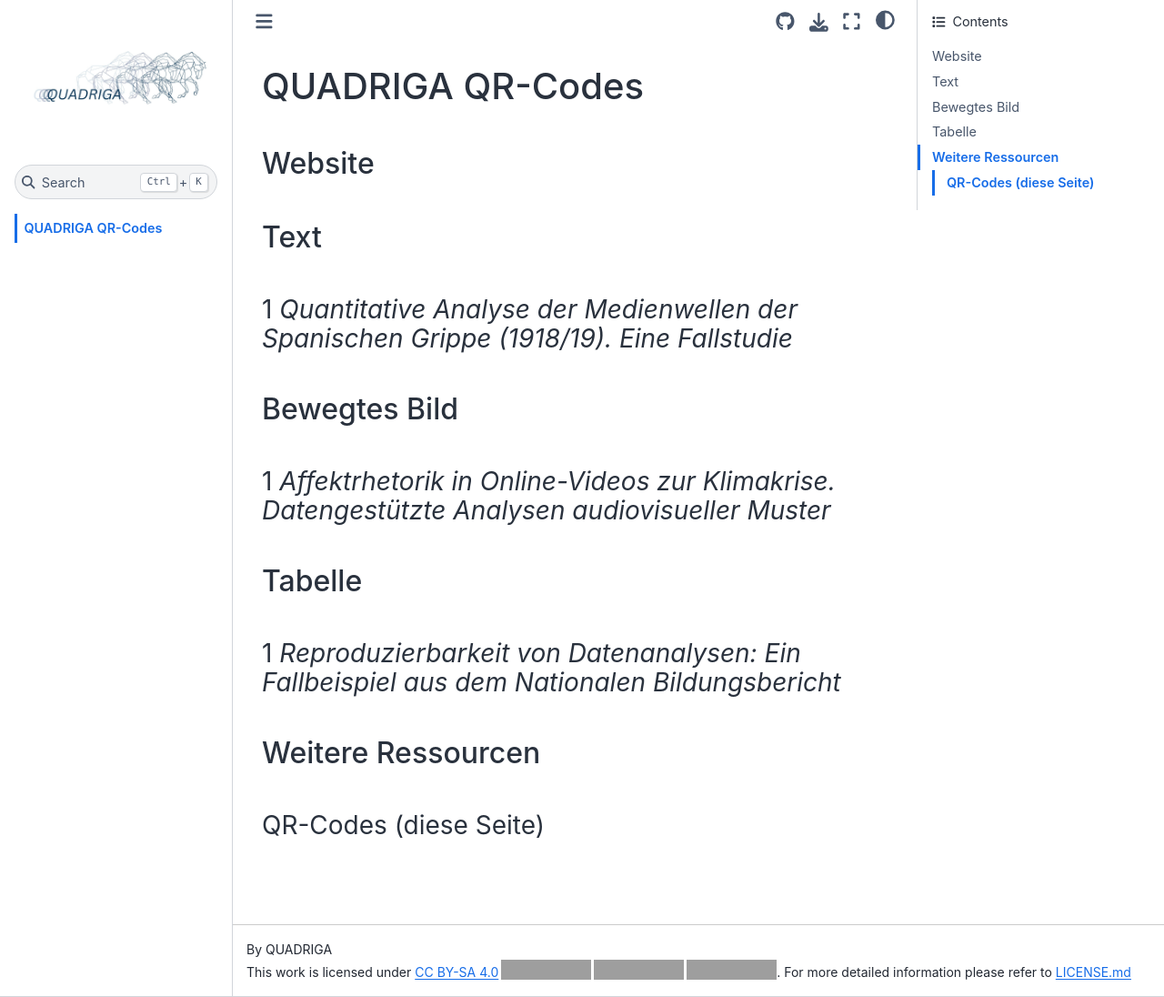
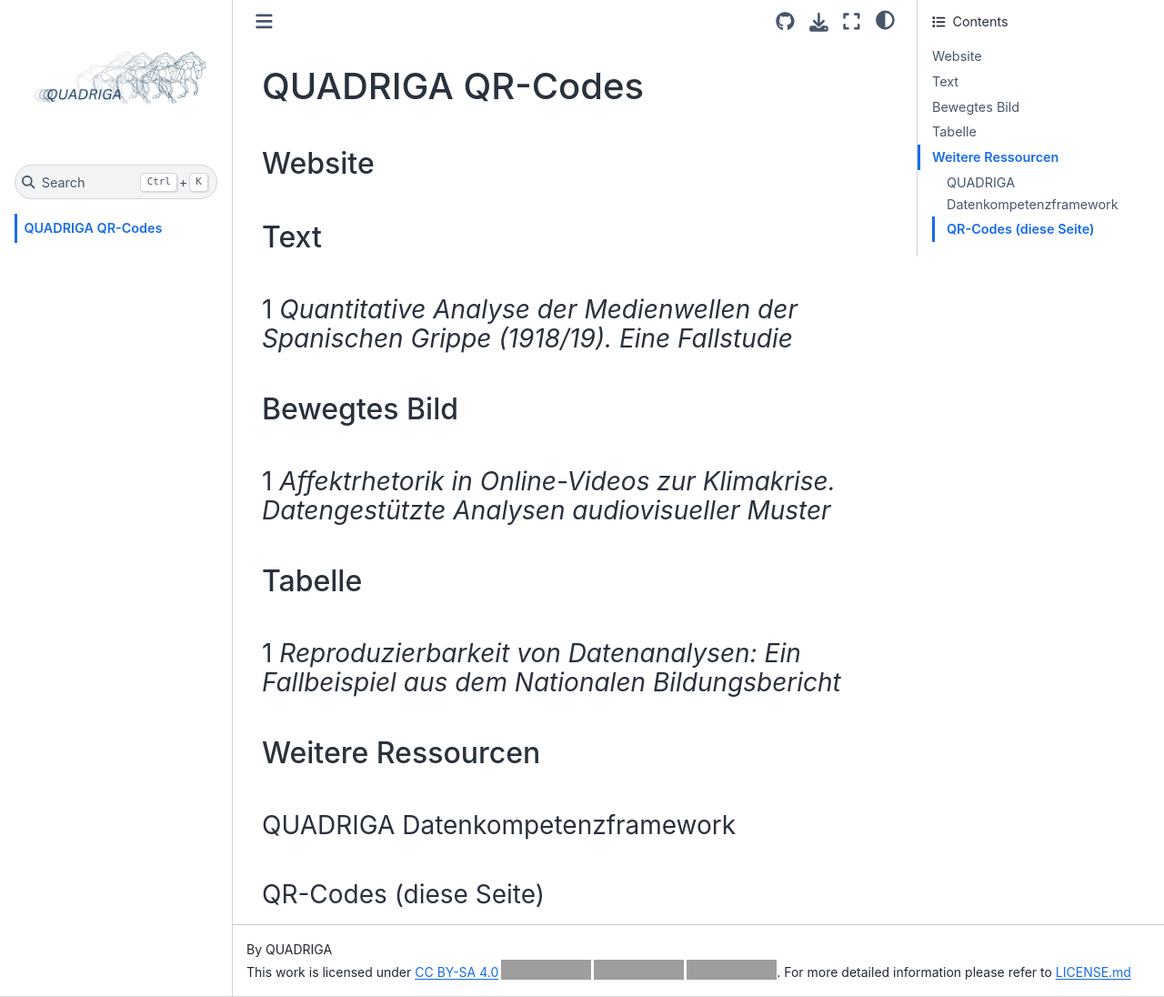
Before and after one commit to quadriga-dk/qr, a Jupyter Book: the page built from qr.md, in a window 1280 px wide and 1096 px high. Shown: the whole window at 91% size. Built offline with Jupyter Book 1.0.4 settings and Sphinx 7.4.7 and the Sphinx Book theme 1.1.4, drawn with Linux system fonts in a browser that asks for light colours; grey boxes are pictures that could not be loaded.

````diff
--- a/qr.md
+++ b/qr.md
@@ -89,6 +92,14 @@ https://quadriga-dk.github.io/Tabelle-Fallstudie-1/
 
 ## Weitere Ressourcen
 
+### QUADRIGA Datenkompetenzframework
+```{glue:figure} qr-dkf
+:figwidth: 450px
+:name: "qr-dkf"
+
+https://doi.org/10.5281/zenodo.14747822
+```
+
 ### QR-Codes (diese Seite)
 ```{glue:figure} qr-qr-codes
 :figwidth: 450px
````
Also changed, not shown: other parts of qr.md (+4 -1 lines).
